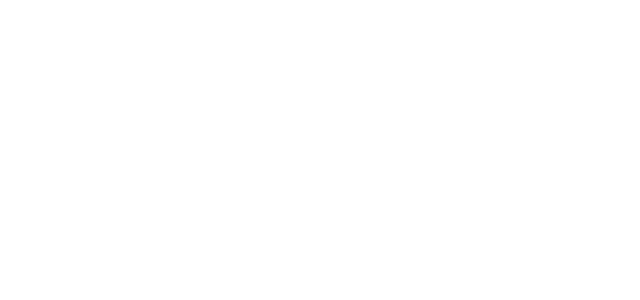
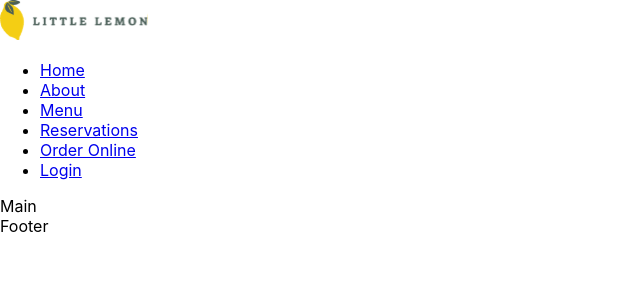
Before and after one commit to nazinamu66/little-lemon, a React (Create React App) app: page / in a window 1280 px wide. Shown: the top 300 px of the page, without its empty margins (0-640 px from the left). Built offline with nearby package versions, Linux system fonts and the light colour scheme.

Commit message:
After Metadata

```diff
--- a/public/index.html
+++ b/public/index.html
@@ -5,10 +5,11 @@
     <link rel="icon" href="%PUBLIC_URL%/favicon.ico" />
     <meta name="viewport" content="width=device-width, initial-scale=1" />
     <meta name="theme-color" content="#000000" />
-    <meta
-      name="description"
-      content="Web site created using create-react-app"
-    />
+    <meta name="description" content="Little Lemon"/>
+    <meta name="og:title" content="Little Lemon Restaurant"/>
+    <meta name="og:description" content="Local and Exotic Cuisine"/>
+    <meta name="og:image" content="https://www.google.com/url?sa=i&url=https%3A%2F%2Fbakerbynature.com%2Fbruschetta-with-rosemary-roasted-tomatoes-ricotta-and-prosciutto%2F&psig=AOvVaw0WJBJvQ1BvcIWuwrfwb2Ky&ust=1694135528962000&source=images&cd=vfe&opi=89978449&ved=0CBAQjRxqFwoTCJD-j-Wol4EDFQAAAAAdAAAAABAo"/>
+
     <link rel="apple-touch-icon" href="%PUBLIC_URL%/logo192.png" />
     <!--
       manifest.json provides metadata used when your web app is installed on a
--- a/src/App.js
+++ b/src/App.js
@@ -1,20 +1,16 @@
 
 import './App.css';
+import Header from './Header';
+import Footer from './Footer';
+import Main from './Main'
 
 function App() {
   return (
     <>
-      <header>
-        <nav>
-        </nav>
-      </header>
-      <main>
-
-      </main>
-      <footer>
-
-      </footer>
-    </>
+      <Header />
+      <Main />
+      <Footer />
+   </>
   );
 }
 
--- a/src/Footer.js
+++ b/src/Footer.js
@@ -0,0 +1,9 @@
+import React from 'react'
+
+function Footer() {
+  return (
+    <div>Footer</div>
+  )
+}
+
+export default Footer
--- a/src/Header.js
+++ b/src/Header.js
@@ -0,0 +1,15 @@
+import React from 'react'
+import logo from "./assets/images/Logo .svg"
+import Nav from './Nav'
+
+
+function Header() {
+  return (
+    <>
+    <img src={logo} alt='logo little lemon'/>
+    <Nav/>
+    </>
+  )
+}
+
+export default Header
--- a/src/Main.js
+++ b/src/Main.js
@@ -0,0 +1,9 @@
+import React from 'react'
+
+function Main() {
+  return (
+    <div>Main</div>
+  )
+}
+
+export default Main
--- a/src/Nav.js
+++ b/src/Nav.js
@@ -0,0 +1,18 @@
+import React from 'react'
+
+function Nav() {
+  return (
+    <nav>
+      <ul>
+        <li><a href="/">Home</a></li>
+        <li><a href="/about">About</a></li>
+        <li><a href="/menu">Menu</a></li>
+        <li><a href="/reservations">Reservations</a></li>
+        <li><a href="/order-online">Order Online</a></li>
+        <li><a href="/login">Login</a></li>
+      </ul>
+    </nav>
+  )
+}
+
+export default Nav
```
Also changed, not shown: src/assets/images/Logo .svg (added).
